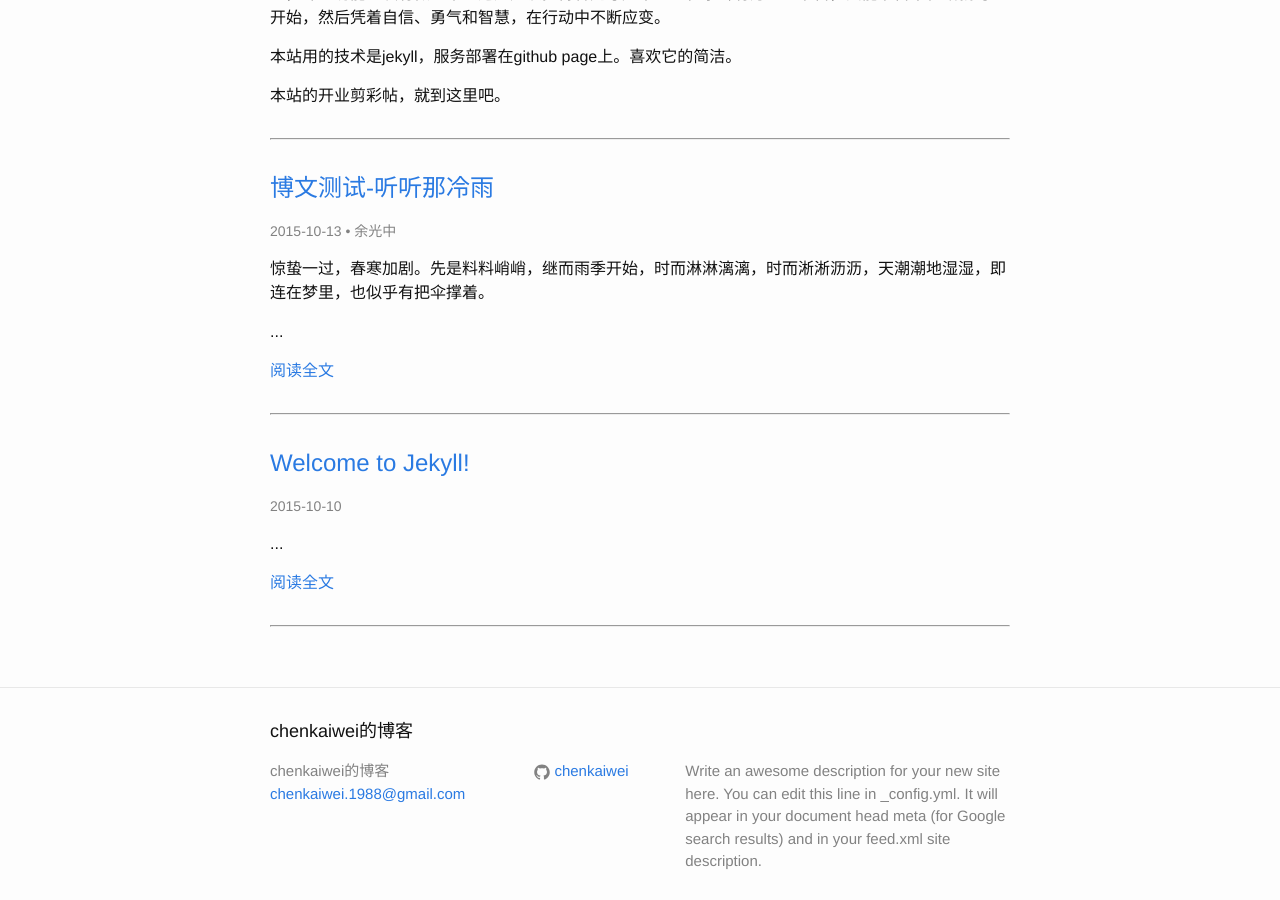
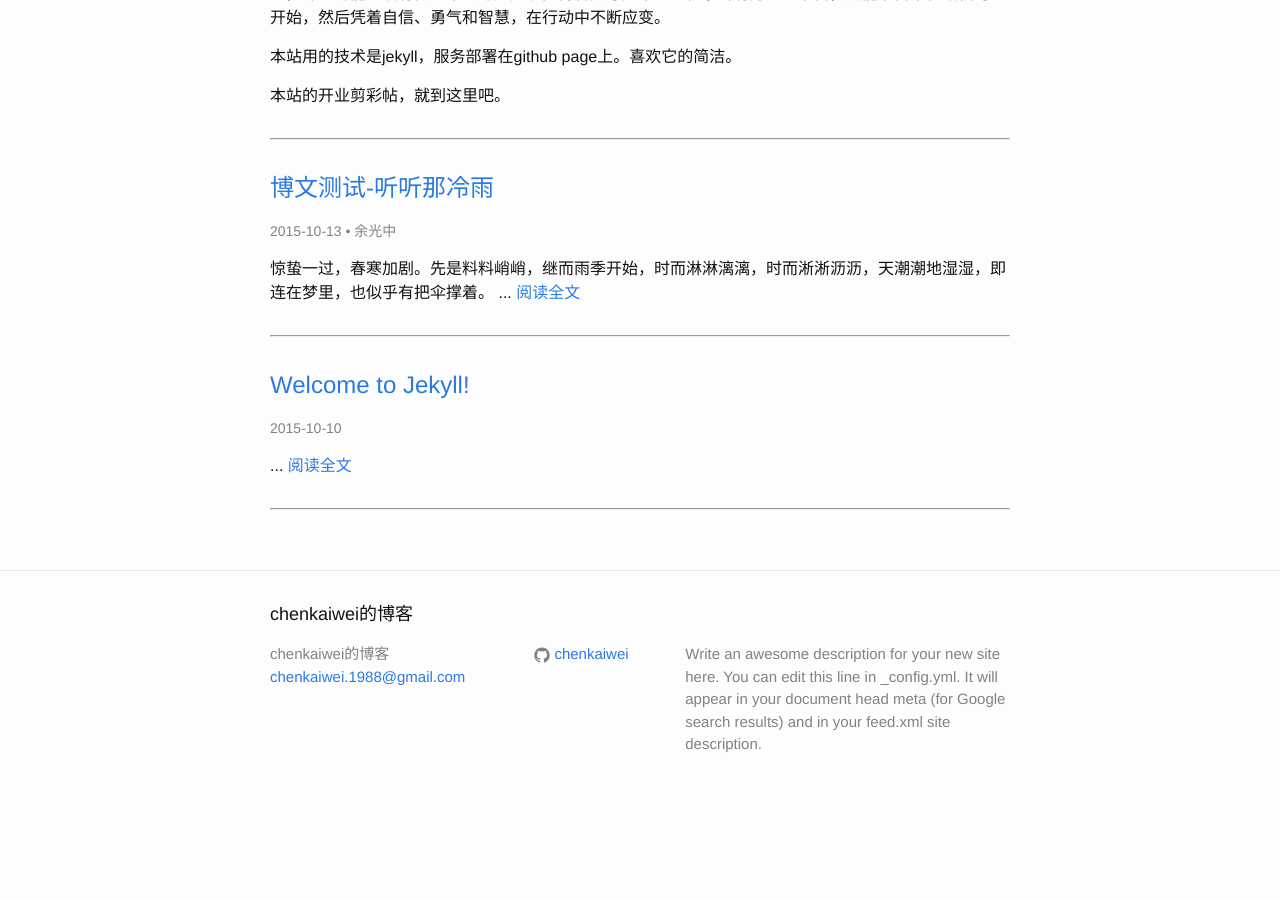
Before and after one commit to chenkaiwei/chenkaiwei.github.com, a Jekyll site: the page built from index.html, in a window 1280 px wide and 900 px high, scrolled down 916 px. Built offline with Jekyll 4.4.1, drawn with Linux system fonts in a browser that asks for light colours; after the commit the page ends 1732 px from its top, so only the background shows below that.

Commit message:
首页，摘要格式

```diff
--- a/index.html
+++ b/index.html
@@ -11,7 +11,7 @@ layout: default
         <p class="post-meta">{{ post.date | date: "%Y-%m-%d" }}{% if post.author %} • {{ post.author }}{% endif %}{% if post.meta %} • {{ post.meta }}{% endif %}</p>
       		<article class="post-content">
     		{% if post.content contains site.excerpt_separator %}
-    			{{ post.excerpt |remove_last: '</p>' | append: '...</p>'|}}
+    			{{ post.excerpt |remove_first: '</p>' | append: '...'|}}
     			<a>阅读全文</a>
     		{% else %}
     			{{ post.excerpt}}
```
